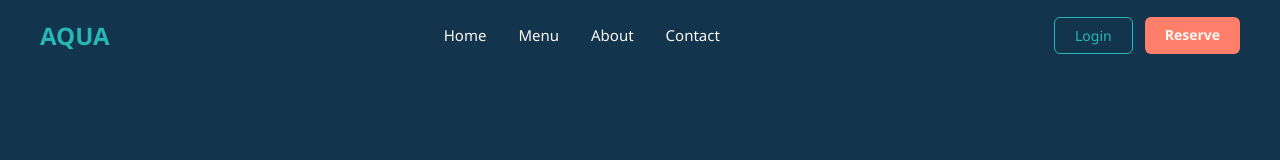
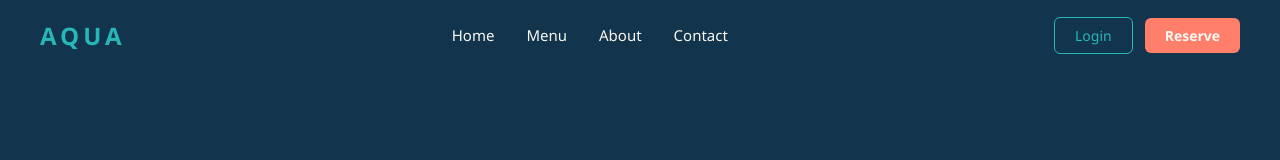
Before and after one commit to mearond/aqua-restaurant, a React (Create React App) app: page / in a window 1280 px wide. Shown: the top 160 px of the page. Built offline with nearby package versions, Linux system fonts and the light colour scheme.

Commit message:
fix: resolve sticky navbar and clean up page spacing

```diff
--- a/src/Pages/public/Home.jsx
+++ b/src/Pages/public/Home.jsx
@@ -2,7 +2,7 @@ import Navbar from '../../components/Navbar'
 
 function Home() {
   return (
-    <div style={{ backgroundColor: '#FAF8F3', minHeight: '100vh' }}>
+    <div style={{ backgroundColor: '#FAF8F3', paddingTop: '70px' }}>
       <Navbar />
 
       {/* Hero */}
--- a/src/Pages/public/Login.jsx
+++ b/src/Pages/public/Login.jsx
@@ -14,14 +14,14 @@ function Login() {
   const [isLogin, setIsLogin] = useState(true)
 
    return (
-    <div style={{ backgroundColor: '#FAF8F3', minHeight: '100vh' }}>
+  <div style={{ backgroundColor: '#FAF8F3', paddingTop: '70px' }}>
     <Navbar />
 
     {/* Center the card on the page */}
     <div style={{
       display: 'flex',
-        justifyContent: 'center',   // center horizontally
-        alignItems: 'center',       // center vertically
+      justifyContent: 'center',
+      alignItems: 'center',
       padding: '80px 20px',
     }}>
 
--- a/src/Pages/public/Menu.jsx
+++ b/src/Pages/public/Menu.jsx
@@ -34,7 +34,7 @@ function Menu() {
     : menuData[activeCategory]
 
  return (
-    <div style={{ backgroundColor: '#FAF8F3', minHeight: '100vh' }}>
+  <div style={{ backgroundColor: '#FAF8F3', paddingTop: '70px' }}>
     <Navbar />
 
     {/* Page header */}
--- a/src/components/Navbar.css
+++ b/src/components/Navbar.css
@@ -1,35 +1,36 @@
 .navbar {
+  background-color: #12344D;
+  padding: 0 40px;
+  height: 70px;
   display: flex;
+  align-items: center;
   justify-content: space-between;
-  align-items: center;
-  padding: 18px 60px;
-  background-color: #12344D;
-  position: sticky;
+  position: fixed;
   top: 0;
+  left: 0;
+  right: 0;
   z-index: 1000;
   width: 100%;
   box-sizing: border-box;
 }
 
-.navbar-logo a {
+.navbar-logo {
   color: #27B7B7;
+  font-size: 24px;
+  font-weight: bold;
   text-decoration: none;
-  font-size: 1.8rem;
-  font-weight: 700;
   letter-spacing: 4px;
 }
 
 .navbar-links {
   display: flex;
-  align-items: center;
   gap: 32px;
 }
 
 .navbar-links a {
-  color: #ffffff;
+  color: #FAF8F3;
   text-decoration: none;
-  font-size: 0.95rem;
-  letter-spacing: 1px;
+  font-size: 15px;
   transition: color 0.2s;
 }
 
@@ -37,14 +38,38 @@
   color: #27B7B7;
 }
 
-.btn-login {
-  background-color: #FF7F6A;
-  color: #ffffff !important;
-  padding: 8px 22px;
-  border-radius: 20px;
-  font-weight: 600;
+.navbar-buttons {
+  display: flex;
+  gap: 12px;
+  align-items: center;
 }
 
-.btn-login:hover {
+.btn-outline {
+  color: #27B7B7;
+  border: 1px solid #27B7B7;
+  padding: 8px 20px;
+  border-radius: 6px;
+  text-decoration: none;
+  font-size: 14px;
+  transition: all 0.2s;
+}
+
+.btn-outline:hover {
+  background-color: #27B7B7;
+  color: #12344D;
+}
+
+.btn-fill {
+  background-color: #FF7F6A;
+  color: #FAF8F3;
+  padding: 8px 20px;
+  border-radius: 6px;
+  text-decoration: none;
+  font-size: 14px;
+  font-weight: bold;
+  transition: opacity 0.2s;
+}
+
+.btn-fill:hover {
   opacity: 0.85;
 }
--- a/src/components/Navbar.jsx
+++ b/src/components/Navbar.jsx
@@ -1,55 +1,24 @@
 import { Link } from 'react-router-dom'
+import './Navbar.css'
 
 function Navbar() {
   return (
-    <nav style={{
-      backgroundColor: '#12344D',
-      padding: '0 40px',
-      height: '70px',
-      display: 'flex',
-      alignItems: 'center',
-      justifyContent: 'space-between',
-    }}>
-      <Link to="/" style={{ color: '#27B7B7', fontSize: '24px', fontWeight: 'bold', textDecoration: 'none' }}>
-        AQUA
-      </Link>
-      <div style={{ display: 'flex', gap: '32px' }}>
-        <Link to="/" style={linkStyle}>Home</Link>
-        <Link to="/menu" style={linkStyle}>Menu</Link>
-        <Link to="/about" style={linkStyle}>About</Link>
-        <Link to="/contact" style={linkStyle}>Contact</Link>
+    <nav className="navbar">
+      <Link to="/" className="navbar-logo">AQUA</Link>
+
+      <div className="navbar-links">
+        <Link to="/">Home</Link>
+        <Link to="/menu">Menu</Link>
+        <Link to="/about">About</Link>
+        <Link to="/contact">Contact</Link>
       </div>
-      <div style={{ display: 'flex', gap: '12px' }}>
-        <Link to="/login" style={outlineBtn}>Login</Link>
-        <Link to="/register" style={fillBtn}>Reserve</Link>
+
+      <div className="navbar-buttons">
+        <Link to="/login" className="btn-outline">Login</Link>
+        <Link to="/register" className="btn-fill">Reserve</Link>
       </div>
     </nav>
   )
 }
 
-const linkStyle = {
-  color: '#FAF8F3',
-  textDecoration: 'none',
-  fontSize: '15px',
-}
-
-const outlineBtn = {
-  color: '#27B7B7',
-  border: '1px solid #27B7B7',
-  padding: '8px 20px',
-  borderRadius: '6px',
-  textDecoration: 'none',
-  fontSize: '14px',
-}
-
-const fillBtn = {
-  backgroundColor: '#FF7F6A',
-  color: '#FAF8F3',
-  padding: '8px 20px',
-  borderRadius: '6px',
-  textDecoration: 'none',
-  fontSize: '14px',
-  fontWeight: 'bold',
-}
-
 export default Navbar
--- a/src/index.css
+++ b/src/index.css
@@ -2,6 +2,14 @@
   margin: 0;
   padding: 0;
   box-sizing: border-box;
+}
+
+html {
+  scroll-behavior: smooth;
+}
+
+#root {
+  min-height: 100vh;
 }
 
 :root {
@@ -15,11 +23,11 @@
 
 body {
   font-family: 'Segoe UI', sans-serif;
-  background-color: var(--background);
-  color: var(--dark);
+  background-color: #FAF8F3;
+  color: #12344D;
+  padding-top: 0;
 }
 
-html, body {
-  height: 100%;
-  overflow-x: hidden;
-}
+/* #root {
+  min-height: 100vh;
+} */
```
Lines whose indentation alone changed are shown as unchanged.
